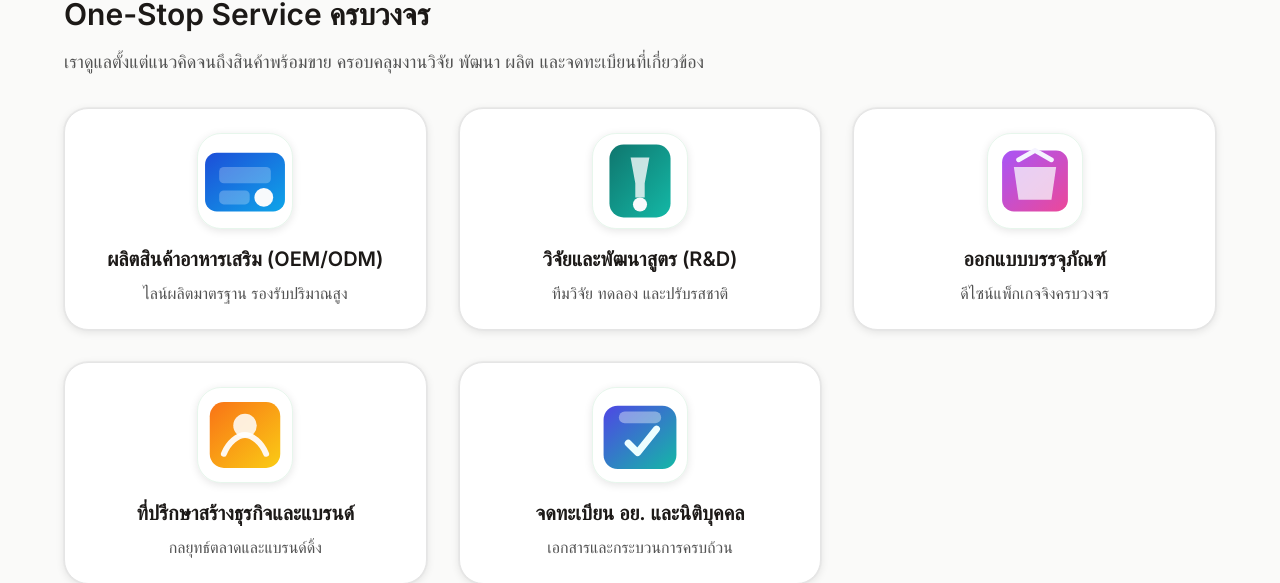
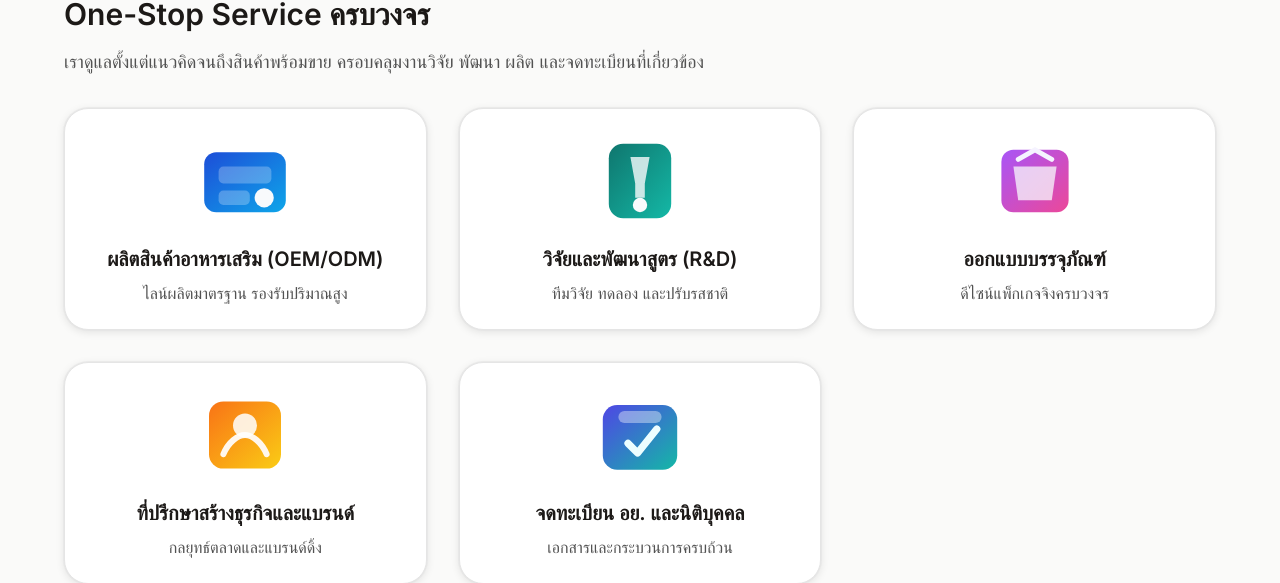
Before and after one commit to KasinchinSSP/jeda-11, a Next.js app: page / in a window 1280 px wide. Shown: the part 973-1556 px from the top of the page. Built offline with nearby package versions, Linux system fonts and the light colour scheme.

Commit message:
remove border

```diff
--- a/components/services-intro.tsx
+++ b/components/services-intro.tsx
@@ -36,7 +36,7 @@ export default function ServicesIntro({
                 key={service.title}
                 className="flex h-full flex-col gap-4 rounded-3xl border border-neutral-200 bg-white p-6 shadow-soft ring-1 ring-neutral-200/60 transition-transform duration-300 hover:-translate-y-1 hover:shadow-lg"
               >
-                <div className="mx-auto flex h-20 w-20 items-center justify-center overflow-hidden rounded-2xl border border-primary-600/10 bg-primary-50 shadow-soft sm:h-24 sm:w-24">
+                <div className="mx-auto flex h-20 w-20 items-center justify-center overflow-hidden rounded-2xl sm:h-24 sm:w-24">
                   <Image
                     src={service.imageSrc}
                     alt={service.imageAlt}
```
